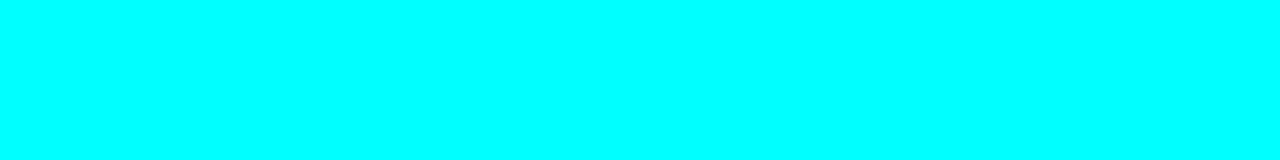
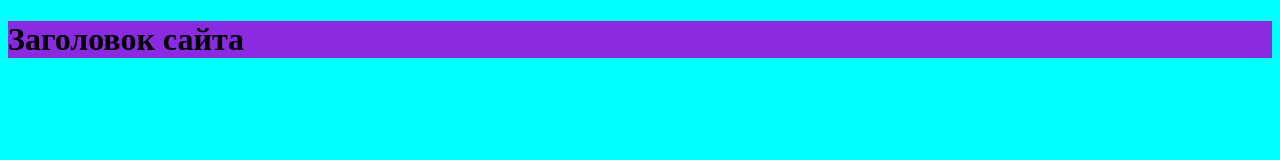
Before and after one commit to vl75v/test-2, a plain HTML site: page index.html in a window 1280 px wide. Drawn offline with Linux system fonts and the light colour scheme.

Commit message:
Создана шапка проекта

```diff
--- a/css/style.css
+++ b/css/style.css
@@ -1,3 +1,7 @@
 body {
   background-color: aqua;
 }
+
+header {
+  background-color: blueviolet;
+}
--- a/index.html
+++ b/index.html
@@ -6,5 +6,9 @@
     <link rel="stylesheet" href="./css/style.css" />
     <title>Document</title>
   </head>
-  <body></body>
+  <body>
+    <header>
+      <h1>Заголовок сайта</h1>
+    </header>
+  </body>
 </html>
```
